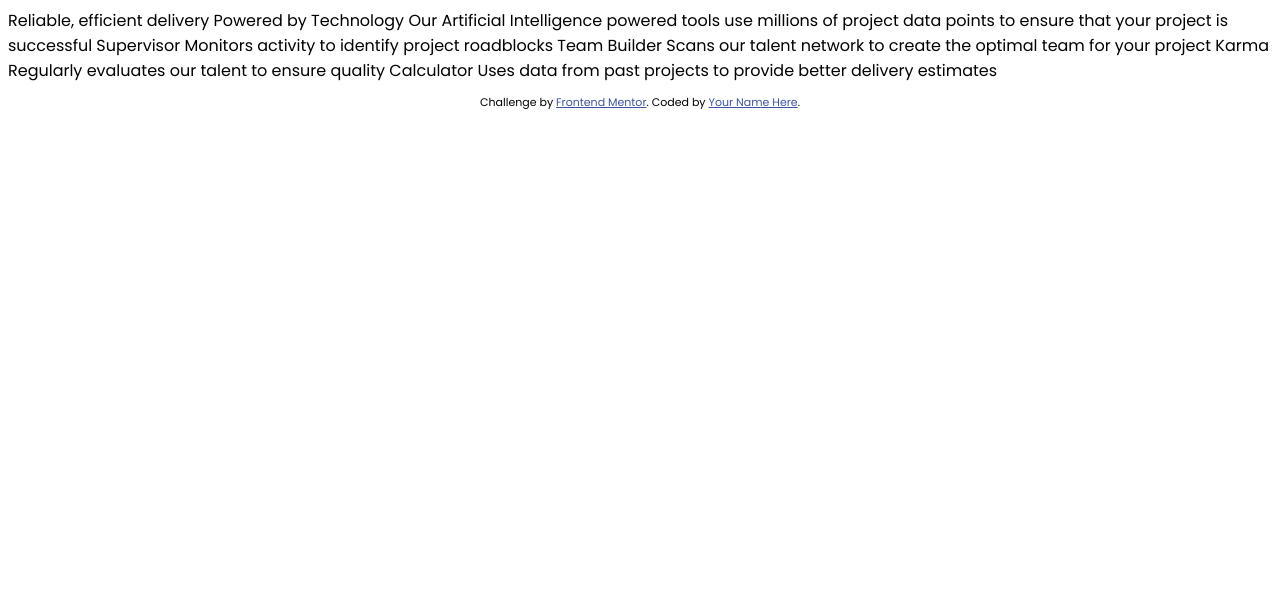
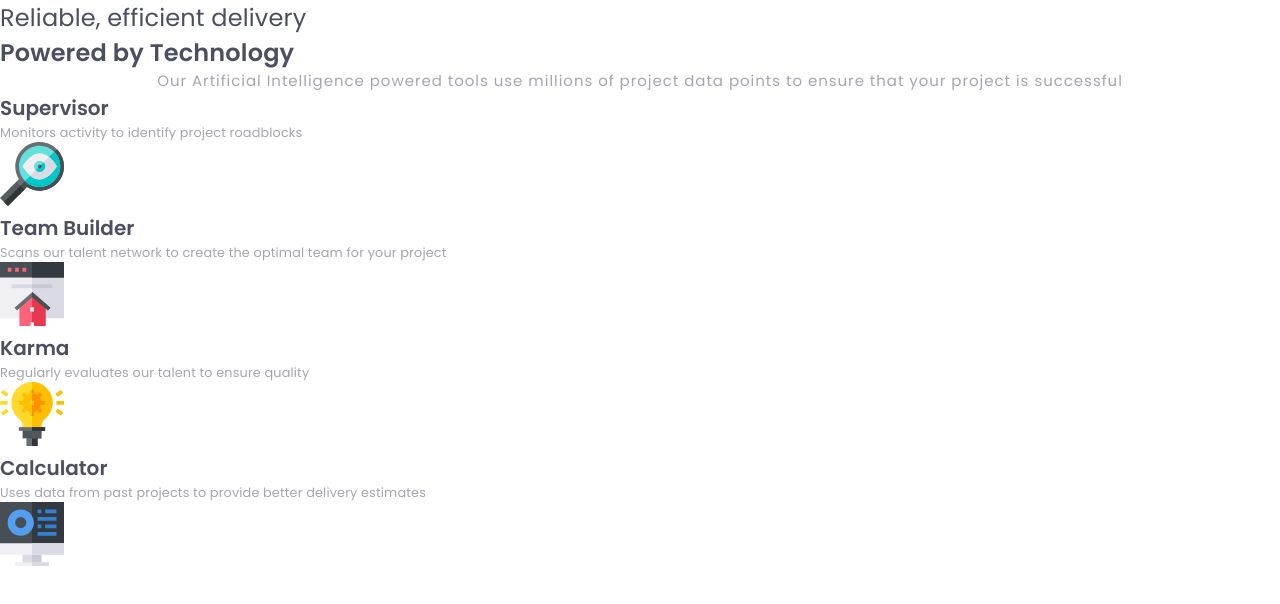
Before and after one commit to FacundoDLR/four-card-feature-section, a plain HTML site: page index.html in a window 1280 px wide. Drawn offline with Linux system fonts and the light colour scheme.

Commit message:
feat: - Finished initial HTML structure and. - Creation of CSS with variables and initial font.

```diff
--- a/index.css
+++ b/index.css
@@ -1,20 +1,100 @@
-body {
-    font-family: "Poppins", sans-serif;
-}
-.poppins-extralight {
-  font-family: "Poppins", sans-serif;
-  font-weight: 200;
-  font-style: normal;
+/* ================ CSS Reset ================ */
+/* Box sizing rules */
+*,
+*::before,
+*::after {
+  box-sizing: border-box;
+  margin: 0;
+  padding: 0;
 }
 
-.poppins-regular {
-  font-family: "Poppins", sans-serif;
-  font-weight: 400;
-  font-style: normal;
+/* ================ CSS Variables ================ */
+:root {
+  /* VARIABLES DE FUENTE */
+  --font-family-body: "Poppins", sans-serif;
+
+  /* TIPOGRAFÍA */
+  --font-size-heading: 1.5rem;
+  --font-size-card-title: 1.25rem;
+  --font-size-card-description: 0.8rem;
+  --font-size-heading-description: 0.938rem;
+
+  --font-weight-bold: 600;
+  --font-weight-regular: 400;
+  --font-weight-light: 200;
+
+  --line-height: 1.5;
+  --letter-spacing-large: 0.007rem;
+  --letter-spacing-normal: 0.01rem;
+  --letter-spacing-regular: 0.06rem;
+
+  /* COLOR */
+
+  /* Primary */
+
+  --Red: hsl(0, 78%, 62%);
+  --Cyan: hsl(180, 62%, 55%);
+  --Orange: hsl(34, 97%, 64%);
+  --Blue: hsl(212, 86%, 64%);
+
+  /* Neutral */
+  --Very-Dark-Blue: hsl(234, 12%, 34%);
+  --Grayish-Blue: hsl(229, 6%, 66%);
+  --Very-Light-Gray: hsl(0, 0%, 98%);
+
+  /* SPACING */
+  --spacing400: 2rem;
+  --spacing300: 1.5rem;
+  --spacing200: 1rem;
+  --spacing150: 0.75rem;
+  --spacing100: 0.5rem;
 }
 
-.poppins-semibold {
-  font-family: "Poppins", sans-serif;
-  font-weight: 600;
-  font-style: normal;
+body {
+  font-family: var(--font-family-body);
+  color: var(--Very-Dark-Blue);
 }
+
+/* Text Presets */
+
+.title {
+  font-size: var(--font-size-heading);
+  font-weight: var(--font-weight-regular);
+  letter-spacing: var(--letter-spacing-normal);
+}
+
+.title-bold {
+  font-weight: var(--font-weight-bold);
+}
+
+.title-description {
+  text-align: center;
+  font-size: var(--font-size-heading-description);
+  font-weight: var(--font-weight-regular);
+  line-height: var(--line-height);
+  letter-spacing: var(--letter-spacing-regular);
+  opacity: 0.5;
+}
+
+.card-title {
+  font-size: var(--font-size-card-title);
+  font-weight: var(--font-weight-bold);
+}
+
+.card-description {
+  font-size: var(--font-size-card-description);
+  font-weight: var(--font-weight-regular);
+  line-height: var(--line-height);
+  letter-spacing: var(--letter-spacing-normal);
+  opacity: 0.5;
+}
+
+.attribution {
+  display: none;
+  font-size: 11px;
+  text-align: center;
+
+  & a {
+    color: hsl(228, 45%, 44%);
+  }
+}
--- a/index.html
+++ b/index.html
@@ -1,8 +1,10 @@
 <!DOCTYPE html>
 <html lang="en">
+
 <head>
   <meta charset="UTF-8">
-  <meta name="viewport" content="width=device-width, initial-scale=1.0"> <!-- displays site properly based on user's device -->
+  <meta name="viewport" content="width=device-width, initial-scale=1.0">
+  <!-- displays site properly based on user's device -->
 
   <link rel="icon" type="image/png" sizes="32x32" href="./images/favicon-32x32.png">
 
@@ -13,39 +15,56 @@
   <link rel="preconnect" href="https://fonts.gstatic.com" crossorigin>
   <link href="https://fonts.googleapis.com/css2?family=Poppins:wght@200;400;600&display=swap" rel="stylesheet">
   <link rel="stylesheet" href="index.css">
-  <style>
-    .attribution { font-size: 11px; text-align: center;}
-    .attribution a { color: hsl(228, 45%, 44%); }
-  </style>
 </head>
+
 <body>
+  <main>
+    <h1 class="title">Reliable, efficient delivery</h1>
+    <h2 class="title title-bold">Powered by Technology</h2>
 
+    <p class="title-description">
+      Our Artificial Intelligence powered tools use millions of project data points to ensure that your project is successful
+    </p>
+    <div class="container">
+      <div class="card">
+        <h3 class="card-title">Supervisor</h3>
+        <p class="card-description">Monitors activity to identify project roadblocks</p>
+        <div class="card__imgContainer">
+          <img src="./images/icon-supervisor.svg" alt="supervisor icon">
+        </div>
+      </div>
 
-    Reliable, efficient delivery
-    Powered by Technology
+      <div class="card">
+        <h3 class="card-title">Team Builder</h3>
+        <p class="card-description">Scans our talent network to create the optimal team for your project</p>
+        <div class="card__imgContainer">
+          <img src="./images/icon-team-builder.svg" alt="team builder icon">
+        </div>
+      </div>
 
-    Our Artificial Intelligence powered tools use millions of project data points
-    to ensure that your project is successful
+      <div class="card">
+        <h3 class="card-title">Karma</h3>
+        <p class="card-description">Regularly evaluates our talent to ensure quality</p>
+        <div class="card__imgContainer">
+          <img src="./images/icon-karma.svg" alt="karma icon">
+        </div>
+      </div>
 
-    Supervisor
-    Monitors activity to identify project roadblocks
+      <div class="card">
+        <h3 class="card-title">Calculator</h3>
+        <p class="card-description">Uses data from past projects to provide better delivery estimates</p>
+        <div class="card__imgContainer">
+          <img src="./images/icon-calculator.svg" alt="calculator icon">
+        </div>
+      </div>
+    </div>
+  </main>
 
-    Team Builder
-    Scans our talent network to create the optimal team for your project
-
-    Karma
-    Regularly evaluates our talent to ensure quality
-
-    Calculator
-    Uses data from past projects to provide better delivery estimates
-
-
-
-  <footer>
-    <p class="attribution">
-      Challenge by <a href="https://www.frontendmentor.io?ref=challenge" target="_blank">Frontend Mentor</a>.
-      Coded by <a href="#">Your Name Here</a>.
-    </p>
+  <footer class="attribution">
+    <span>Challenge by <a href="https://www.frontendmentor.io/profile/FacundoDLR/solutions" target="_blank">Frontend
+        Mentor</a>.</span>
+    <span>Coded by <a href="https://github.com/FacundoDLR" target="_blank">FACUNDO A. DE LOS RIOS</a>.</span>
   </footer>
 </body>
+
 </html>
```
